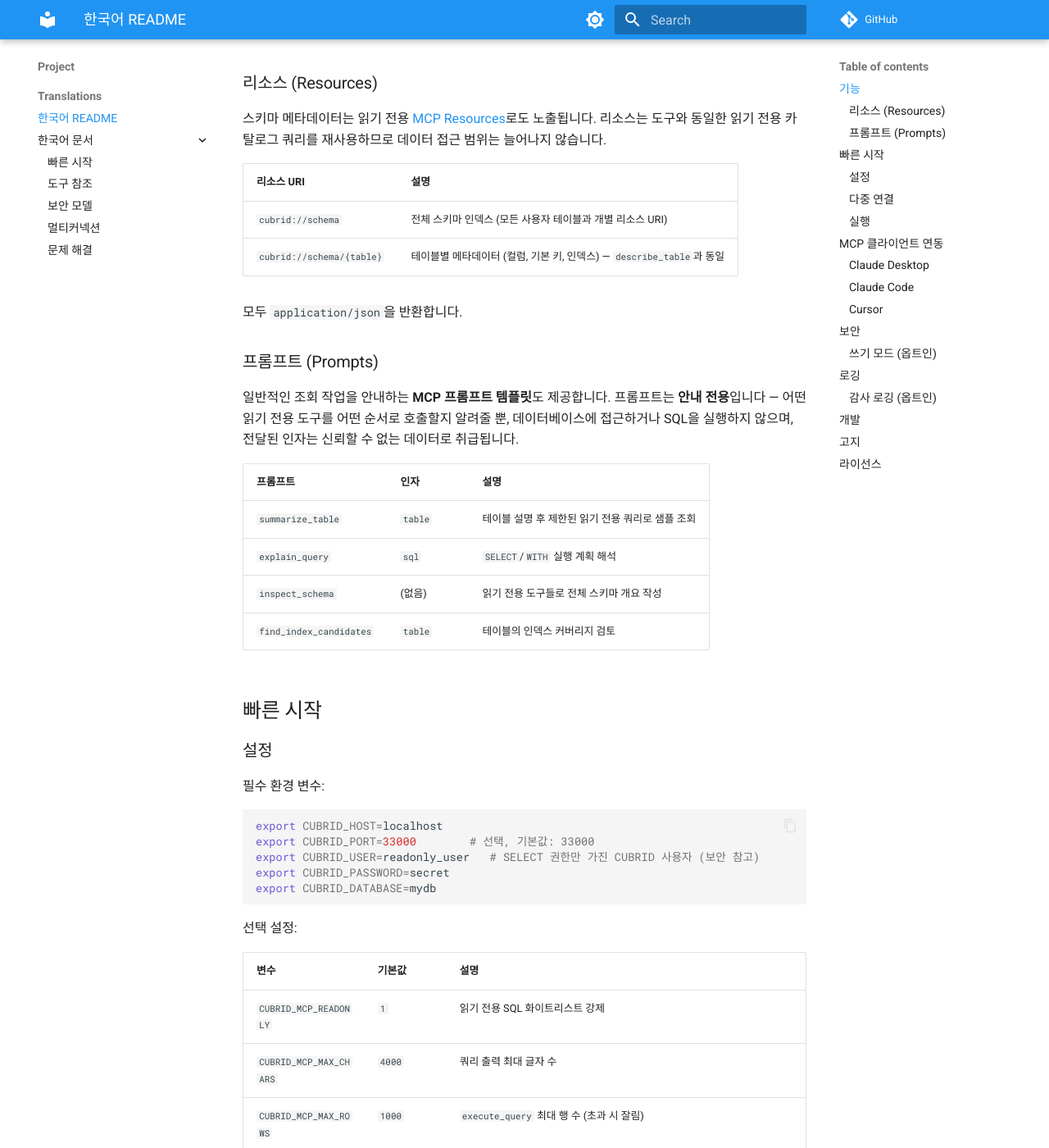
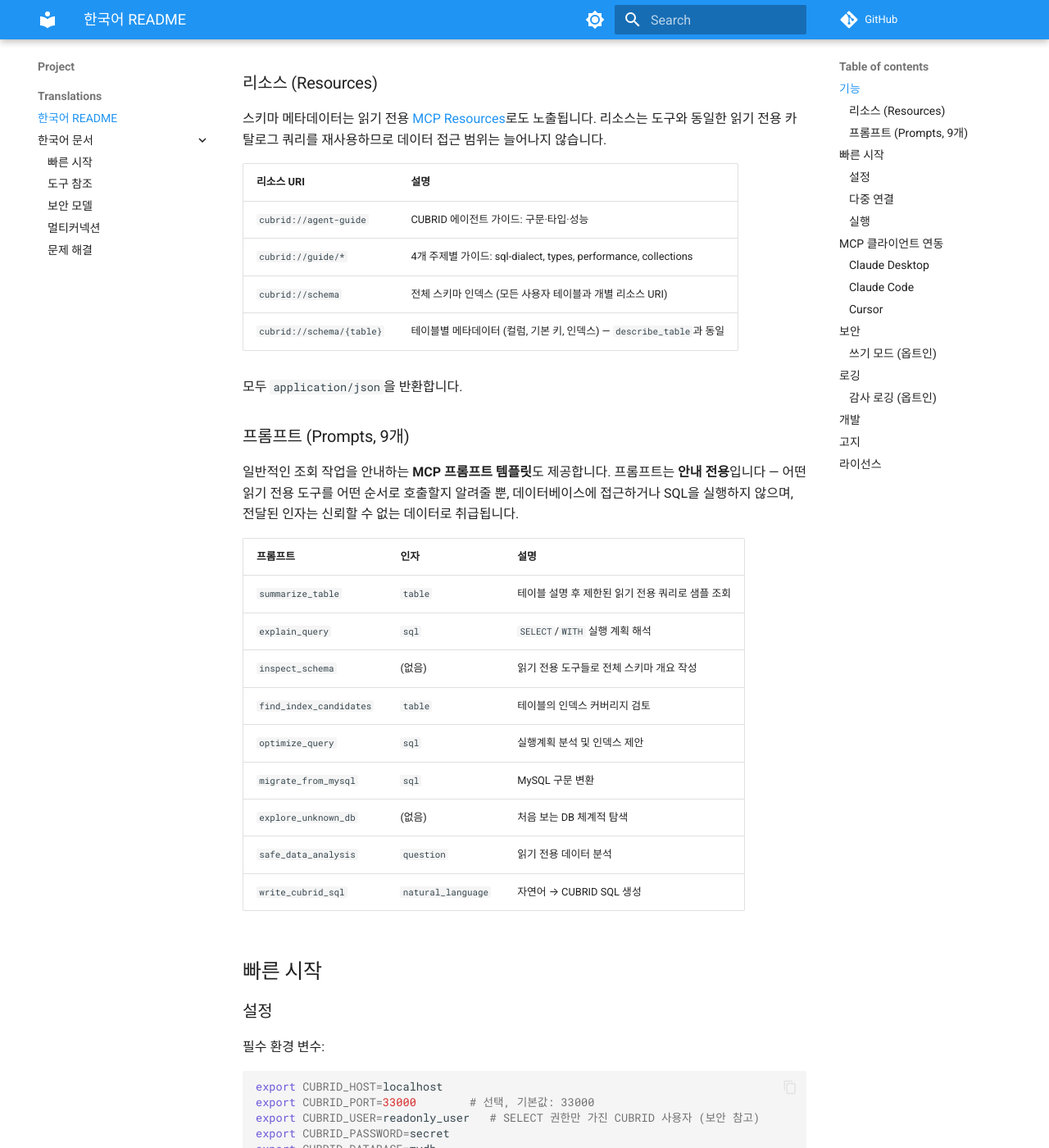
Before and after one commit to cubrid-lab/cubrid-mcp-server, an MkDocs documentation site: the page built from docs/README.ko.md, in a window 1280 px wide and 1400 px high, scrolled down 1057 px. Shown: the whole window at 82% size. Built offline with MkDocs 1.6.1 and Material for MkDocs 9.7.7, drawn with Linux system fonts in a browser that asks for light colours; comment, search, counter and statistics services are not loaded.

Commit message:
docs: sync README.ko.md with README.md skill additions (translation-sync)

```diff
--- a/docs/README.ko.md
+++ b/docs/README.ko.md
@@ -28,12 +28,14 @@
 
 | 리소스 URI | 설명 |
 |--------------|------|
+| `cubrid://agent-guide` | CUBRID 에이전트 가이드: 구문·타입·성능 |
+| `cubrid://guide/*` | 4개 주제별 가이드: sql-dialect, types, performance, collections |
 | `cubrid://schema` | 전체 스키마 인덱스 (모든 사용자 테이블과 개별 리소스 URI) |
 | `cubrid://schema/{table}` | 테이블별 메타데이터 (컬럼, 기본 키, 인덱스) — `describe_table`과 동일 |
 
 모두 `application/json`을 반환합니다.
 
-### 프롬프트 (Prompts)
+### 프롬프트 (Prompts, 9개)
 
 일반적인 조회 작업을 안내하는 **MCP 프롬프트 템플릿**도 제공합니다. 프롬프트는 **안내 전용**입니다 — 어떤 읽기 전용 도구를 어떤 순서로 호출할지 알려줄 뿐, 데이터베이스에 접근하거나 SQL을 실행하지 않으며, 전달된 인자는 신뢰할 수 없는 데이터로 취급됩니다.
 
@@ -43,6 +45,11 @@
 | `explain_query` | `sql` | `SELECT`/`WITH` 실행 계획 해석 |
 | `inspect_schema` | (없음) | 읽기 전용 도구들로 전체 스키마 개요 작성 |
 | `find_index_candidates` | `table` | 테이블의 인덱스 커버리지 검토 |
+| `optimize_query` | `sql` | 실행계획 분석 및 인덱스 제안 |
+| `migrate_from_mysql` | `sql` | MySQL 구문 변환 |
+| `explore_unknown_db` | (없음) | 처음 보는 DB 체계적 탐색 |
+| `safe_data_analysis` | `question` | 읽기 전용 데이터 분석 |
+| `write_cubrid_sql` | `natural_language` | 자연어 → CUBRID SQL 생성 |
 
 ## 빠른 시작
 
```
